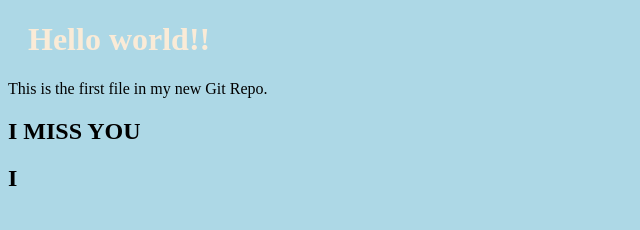
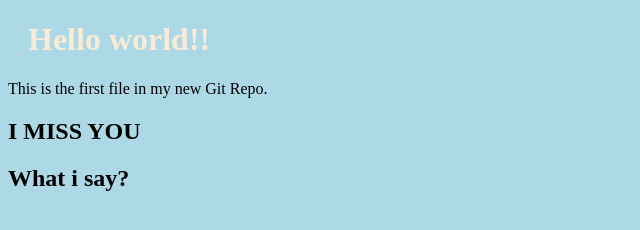
Before and after one commit to Phasouk1122/Studyforgitbasic, a plain HTML site: page index.html in a window 1280 px wide. Shown: the whole page, without its empty margins (0-640 px from the left). Drawn offline with Linux system fonts and the light colour scheme.

Commit message:
h2 to index.html

```diff
--- a/index.html
+++ b/index.html
@@ -11,7 +11,8 @@
     <h1>Hello world!!</h1>
     <p>This is the first file in my new Git Repo.</p>
     <h2>I MISS YOU</h2>
-    <h2>I <MISS class=""></MISS></h2>
+    <h2>What i say?</h2>
+
 
 </body>
 </html>
```
